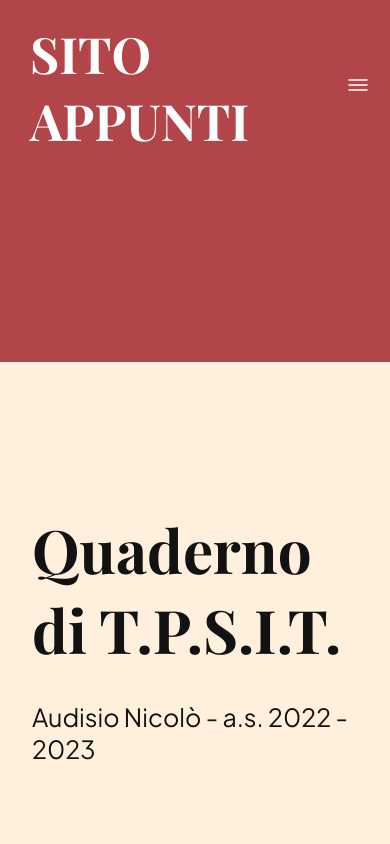
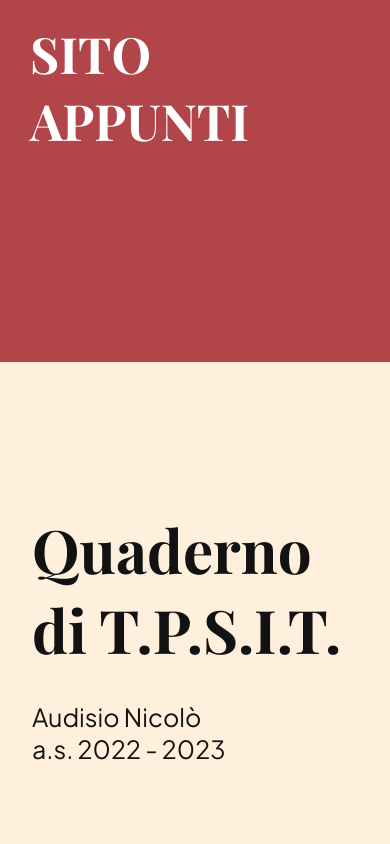
Before and after one commit to NicoloAudisio/appuntiTPSIT, a website built with Vite: page index.html in a window 390 px wide. Shown: the top 844 px of the page. Built offline with nearby package versions, Linux system fonts and the light colour scheme; files whose address does not match are found by name.

Commit message:
Update index.html
aggiornamento home-page: modifica nome pagina e testi

```diff
--- a/index.html
+++ b/index.html
@@ -5,7 +5,7 @@
     <meta http-equiv="X-UA-Compatible" content="IE=edge">
     <meta name="viewport" content="width=device-width, initial-scale=1.0">
     <link rel="stylesheet" href="css/style.css">
-    <title>Sito appunti | Home</title>
+    <title>Audisio appunti</title>
   </head>
   <body>
     <header>
@@ -23,12 +23,6 @@
             <a href="#about-us">About Us</a>
           </li>
         </ul>
-
-        <ul class="header__menu-mobile" data-aos="fade-down">
-          <li>
-            <img src="assets/menu.svg" alt="menu" />
-          </li>
-        </ul>
       </nav>
     </header>
 
@@ -40,7 +34,7 @@
       <div class="hero-content">
         <div class="hero-content-info" data-aos="fade-left">
           <h1>Quaderno di T.P.S.I.T.</h1>
-          <p>Audisio Nicolò - a.s. 2022 - 2023</p>
+          <p>Audisio Nicolò</br>a.s. 2022 - 2023</p>
         </div>
     </section>
 
@@ -48,7 +42,7 @@
       <div class="about-us__content"  data-aos="fade-left">
         <p class="sushi__subtitle">About Us</p>
         <h3 class="sushi__title">Argomenti svolti di TPSIT</h3>
-        <p class="sushi__description">Nell'anno scolastico sono stati svolti i seguenti argomenti: JavaScript Avanzato, ReactJS, MongoDB, Java, JSON e XML</p>
+        <p class="sushi__description">Nel corso dell'anno scolastico 2022 - 2023 si sono affrontanti i seguenti argomenti: </br></br> ● JavaScript Avanzato</br> ● ReactJS</br> ● MongoDB</br> ● Java</br> ● JSON</br> ● XML</p>
       </div>
     </section>
 
```
